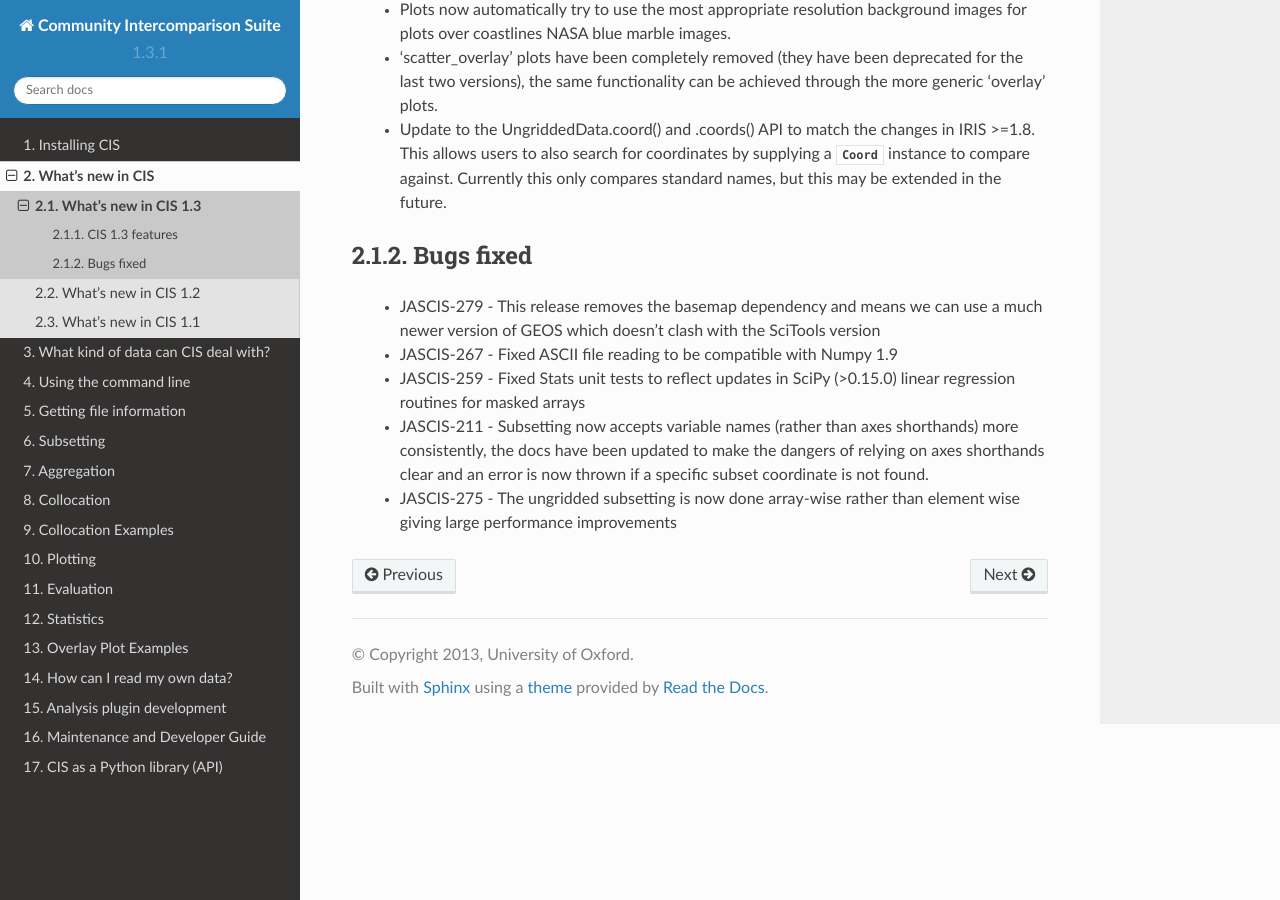
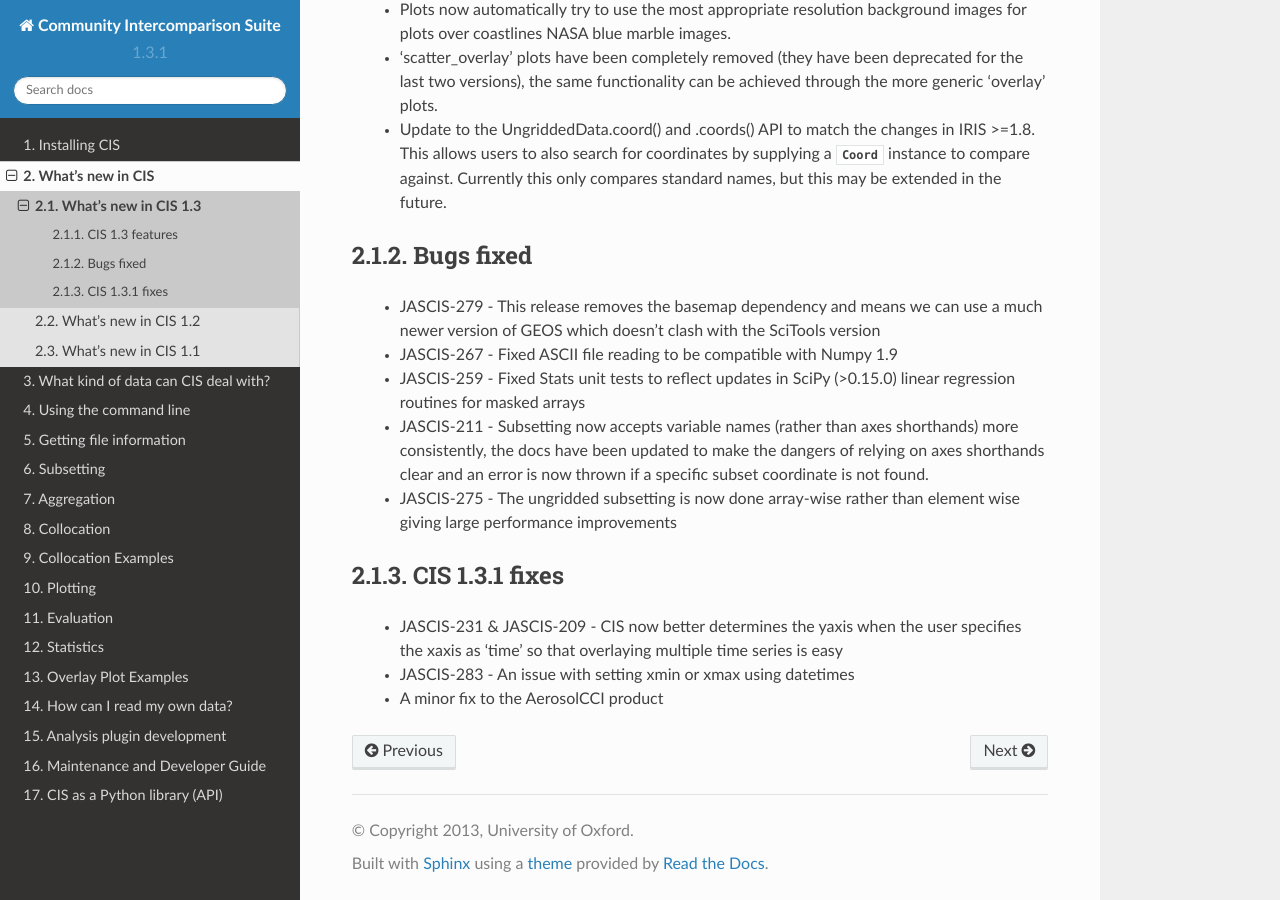
Before and after one commit to cedadev/cis, a Sphinx documentation site: the page built from doc/whats_new_1.3.rst, in a window 1280 px wide and 900 px high, scrolled down 530 px. Built offline with Sphinx 7.4.7 and the Read the Docs theme 2.0.0, drawn with Linux system fonts in a browser that asks for light colours.

Commit message:
Update whats_new_1.3.rst
Including 1.3.1 release notes

```diff
--- a/doc/whats_new_1.3.rst
+++ b/doc/whats_new_1.3.rst
@@ -36,3 +36,9 @@ Bugs fixed
    coordinate is not found.
  * JASCIS-275 - The ungridded subsetting is now done array-wise rather than element wise giving large performance
    improvements
+
+CIS 1.3.1 fixes
+===============
+ * JASCIS-231 & JASCIS-209 - CIS now better determines the yaxis when the user specifies the xaxis as 'time' so that overlaying multiple    time series is easy
+ * JASCIS-283 - An issue with setting xmin or xmax using datetimes
+ * A minor fix to the AerosolCCI product
```
